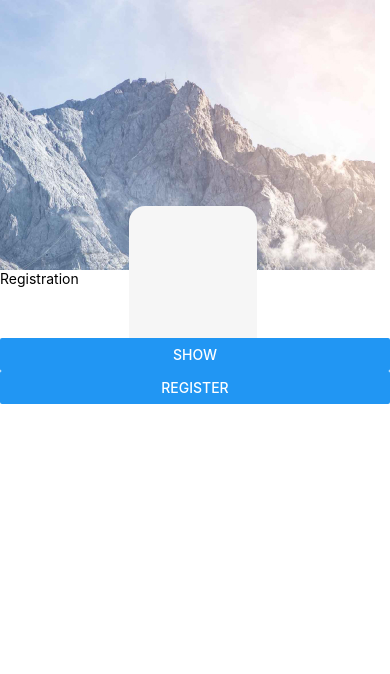
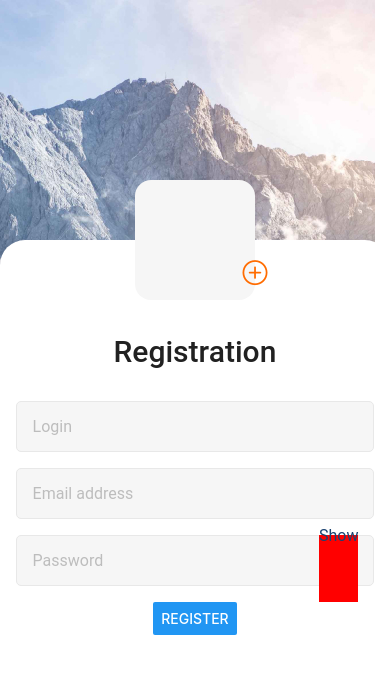
Before and after one commit to starik061/react-native-project, a React Native app: screen / in a window 390 px wide. Shown: the top 674 px of the page. Built offline with nearby package versions, Linux system fonts and the light colour scheme.

Commit message:
some styles of reg screen

```diff
--- a/Screens/RegistrationScreen.jsx
+++ b/Screens/RegistrationScreen.jsx
@@ -6,11 +6,13 @@ import {
   Text,
   TextInput,
   TouchableHighlight,
+  TouchableOpacity,
   View,
 } from "react-native";
 
 import bg from "../src/images/background.jpg";
-import addContactIcon from "../src/images/add-contact-icon.svg";
+// import AddAvatarIcon from "../src/images/add-avatar-icon.svg";
+import { AntDesign } from "@expo/vector-icons";
 
 const RegistrationScreen = () => {
   return (
@@ -21,13 +23,44 @@ const RegistrationScreen = () => {
         resizeMode="cover"
       >
         <View style={styles.form}>
-          <View style={styles.avatar}></View>
-          <Text>Registration</Text>
-          <TextInput inputMode="text" />
-          <TextInput inputMode="email" />
-          <View>
-            <TextInput inputMode="text" secureTextEntry={true} />
-            <Button title="Show" />
+          <View style={styles.avatar}>
+            <AntDesign
+              name="pluscircleo"
+              size={25}
+              color="#FF6C00"
+              style={styles.addAvatarIcon}
+            />
+
+            {/* <AddAvatarIcon
+              style={styles.addAvatarIcon}
+              width={25}
+              height={25}
+            ></AddAvatarIcon> */}
+          </View>
+          <Text style={styles.registrationHeader}>Registration</Text>
+          <TextInput
+            inputMode="text"
+            placeholder="Login"
+            placeholderTextColor="#BDBDBD"
+            style={styles.input}
+          />
+          <TextInput
+            inputMode="email"
+            placeholder="Email address"
+            placeholderTextColor="#BDBDBD"
+            style={styles.input}
+          />
+          <View style={styles.passwordContainer}>
+            <TextInput
+              inputMode="text"
+              secureTextEntry={true}
+              placeholder="Password"
+              placeholderTextColor="#BDBDBD"
+              style={styles.input}
+            />
+            <TouchableOpacity style={styles.showPasswordContainer}>
+              <Text style={styles.showPasswordText}>Show</Text>
+            </TouchableOpacity>
           </View>
 
           <Button title="Register" />
@@ -53,16 +86,67 @@ const styles = StyleSheet.create({
   form: {
     position: "relative",
     flex: 0.68,
+    alignItems: "center",
+    paddingTop: "24%",
+    paddingLeft: "4%",
+    paddingRight: "4%",
+    borderTopLeftRadius: 25,
+    borderTopRightRadius: 25,
     backgroundColor: "#FFFFFF",
   },
   avatar: {
     position: "absolute",
-    marginTop: "-16.5%",
-    left: "33%",
-    width: "33%",
-    height: "33%",
+    top: -60,
+    width: 120,
+    height: 120,
     borderRadius: 16,
     backgroundColor: "#F6F6F6",
+  },
+  addAvatarIcon: {
+    position: "absolute",
+    right: -12.5,
+    bottom: 14,
+  },
+  registrationHeader: {
+    marginBottom: 32,
+    fontFamily: "Roboto",
+    fontWeight: "500",
+    fontSize: 30,
+    color: "#212121",
+  },
+  input: {
+    width: "100%",
+    height: 51,
+    padding: 16,
+    marginBottom: 16,
+    fontSize: 16,
+    lineHeight: 1.17,
+    fontFamily: "Roboto",
+    backgroundColor: "#F6F6F6",
+    borderWidth: 1,
+    borderStyle: "solid",
+    borderColor: "#E8E8E8",
+    borderRadius: 5,
+  },
+  passwordContainer: {
+    width: "100%",
+    position: "relative",
+  },
+
+  showPasswordContainer: {
+    position: "absolute",
+    height: "100%",
+    right: 16,
+    backgroundColor: "red",
+  },
+  // transform: [{ translateY: 12.5 }],
+
+  showPasswordText: {
+    height: "100%",
+    fontSize: 16,
+    lineHeight: 1.17,
+    fontFamily: "Roboto",
+    color: "#1B4371",
   },
 });
 
--- a/package.json
+++ b/package.json
@@ -12,7 +12,9 @@
     "expo": "~49.0.5",
     "expo-status-bar": "~1.6.0",
     "react": "18.2.0",
-    "react-native": "0.72.3"
+    "react-native": "0.72.3",
+    "react-native-svg": "13.9.0",
+    "react-native-svg-transformer": "^1.1.0"
   },
   "devDependencies": {
     "@babel/core": "^7.20.0"
```
Also changed, not shown: metro.config.js (added, +19 -0 lines), src/images/add-avatar-icon.svg (renamed from src/images/add-contact-icon.svg), 1 other file (tests, documents, lock files or other folders).
